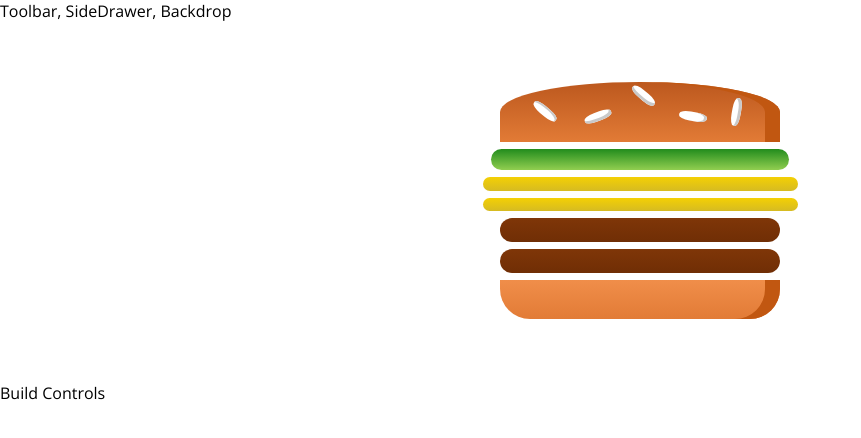
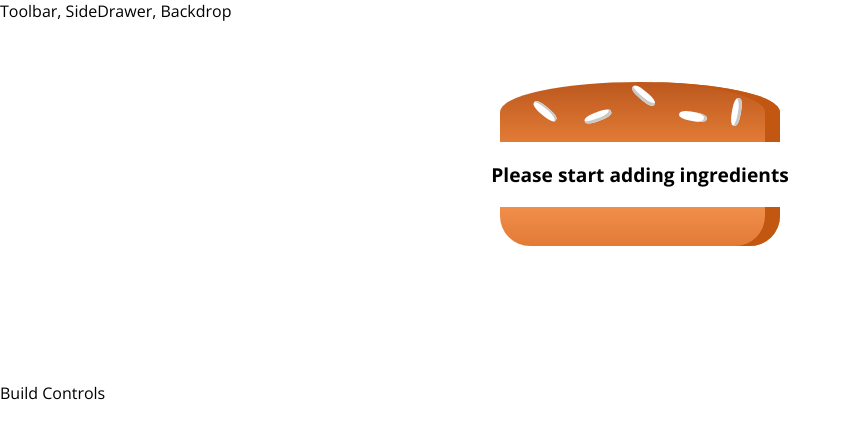
Before and after one commit to krunoslavsterle/BurgerBuilder, a React app: page / in a window 1280 px wide. Shown: the top 438 px of the page, without its empty margins (0-861 px from the left). Built offline with nearby package versions, Linux system fonts and the light colour scheme.

Commit message:
- handle no ingredients (message)

```diff
--- a/src/components/Burger/Burger.js
+++ b/src/components/Burger/Burger.js
@@ -5,11 +5,20 @@
 
 const burger = props => {
   // Transform passed ingredients object to array of ingredients.
-  const transformedIngredients = Object.keys(props.ingredients).map(igKey => {
-    return [...Array(props.ingredients[igKey])].map((_, i) => {
-      return <BurgerIngredient key={igKey + i} type={igKey} />;
-    });
-  });
+  let transformedIngredients = Object.keys(props.ingredients)
+    .map(igKey => {
+      return [...Array(props.ingredients[igKey])].map((_, i) => {
+        return <BurgerIngredient key={igKey + i} type={igKey} />;
+      });
+    })
+    .reduce((arr, el) => {
+      return arr.concat(el);
+    }, []);
+
+  if (transformedIngredients.length === 0) {
+    transformedIngredients = <p>Please start adding ingredients</p>;
+  }
+
   return (
     <div className={classes.Burger}>
       <BurgerIngredient type="bread-top" />
--- a/src/containers/BurgerBuilder/BurgerBuilder.js
+++ b/src/containers/BurgerBuilder/BurgerBuilder.js
@@ -6,10 +6,10 @@
 class BurgerBuilder extends Component {
   state = {
     ingredients: {
-      salad: 1,
-      bacon: 1,
-      cheese: 2,
-      meat: 2
+      salad: 0,
+      bacon: 0,
+      cheese: 0,
+      meat: 0
     }
   };
 
```
